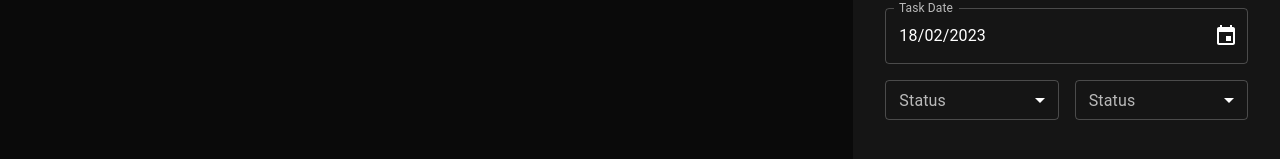
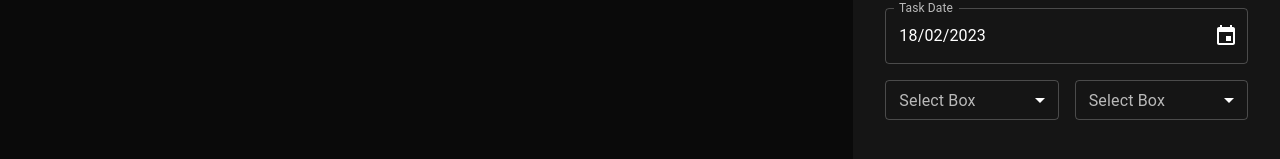
Before and after one commit to manikbajaj/typescript-course-react-project, a React (Create React App) app: page / in a window 1280 px wide. Shown: the part 535-694 px from the top of the page. Built offline with nearby package versions, Linux system fonts and the light colour scheme.

Commit message:
pushing lecture

```diff
--- a/src/components/createTaskForm/_taskSelectField.tsx
+++ b/src/components/createTaskForm/_taskSelectField.tsx
@@ -7,20 +7,40 @@
 } from '@mui/material';
 import React, { FC, ReactElement } from 'react';
 
-export const TaskSelectField: FC = (): ReactElement => {
+import { ISelectField } from './interfaces/ISelectField';
+
+export const TaskSelectField: FC<ISelectField> = (
+  props,
+): ReactElement => {
+  //  Destructure Props
+  const {
+    value = '',
+    label = 'Select Box',
+    name = 'selectBox',
+    items = [{ value: '', label: 'Add Items' }],
+    disabled = false,
+    onChange = (e: SelectChangeEvent) => console.log(e),
+  } = props;
   return (
     <FormControl fullWidth size="small">
-      <InputLabel id="status">Status</InputLabel>
+      <InputLabel id={`${name}-id`}>{label}</InputLabel>
       <Select
-        labelId="status"
-        id="status-select"
-        value=""
-        label="Status"
-        name="status"
+        labelId={`${name}-id`}
+        id={`${name}-id-select`}
+        value={value}
+        label={label}
+        name={name}
+        onChange={onChange}
+        disabled={disabled}
       >
-        <MenuItem value={10}>Ten</MenuItem>
-        <MenuItem value={20}>Twenty</MenuItem>
-        <MenuItem value={30}>Thirty</MenuItem>
+        {items.map((item, index) => (
+          <MenuItem
+            key={item.value + index}
+            value={item.value}
+          >
+            {item.label}
+          </MenuItem>
+        ))}
       </Select>
     </FormControl>
   );
--- /dev/null
+++ b/src/components/createTaskForm/interfaces/ISelectField.ts
@@ -0,0 +1,15 @@
+import { IDisabled } from './IDisabled';
+import { SelectChangeEvent } from '@mui/material';
+
+export interface ISelectItems {
+  value: string;
+  label: string;
+}
+
+export interface ISelectField extends IDisabled {
+  name?: string;
+  label?: string;
+  value?: string;
+  onChange?: (e: SelectChangeEvent) => void;
+  items?: ISelectItems[];
+}
```
